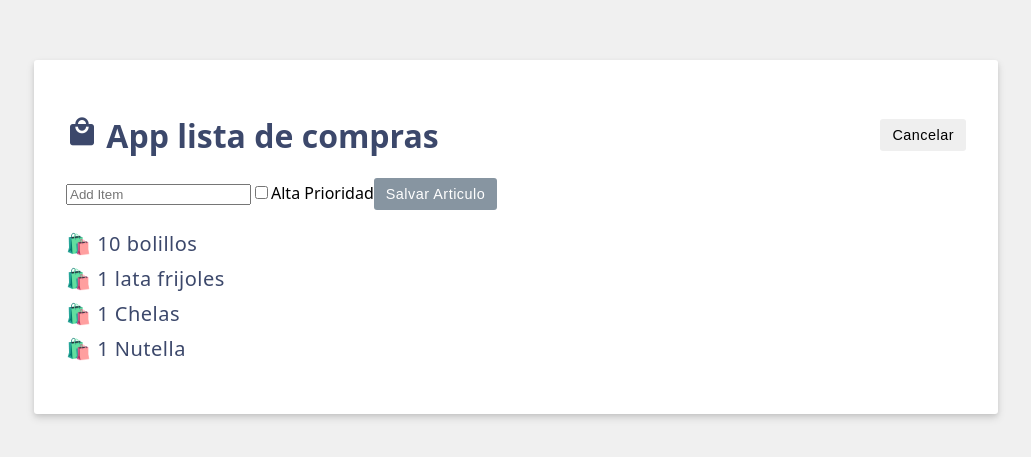
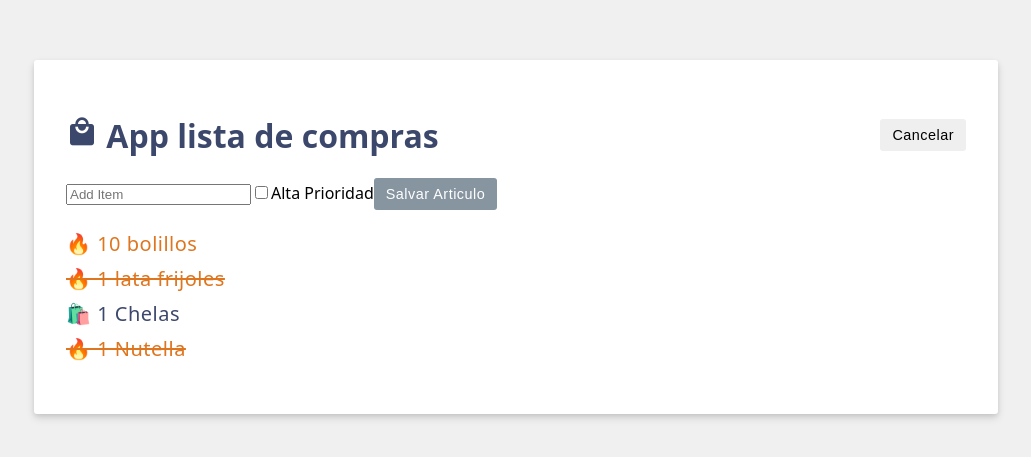
Before and after one commit to rivalcoba/DADM-2024B, a Vue app: page / in a window 1280 px wide. Shown: the part 163-620 px from the top of the page, without its empty margins (124-1155 px from the left). Built offline with nearby package versions, Linux system fonts and the light colour scheme.

Commit message:
🏗️ S13 Clases Estáticas

```diff
--- a/src/App.vue
+++ b/src/App.vue
@@ -5,10 +5,10 @@
   // --- items ---
   // Item-Model
   const items = ref([
-    {id:'0', label: '10 bolillos'},
-    {id:'1', label:'1 lata frijoles'},
-    {id:'2', label:'1 Chelas'},
-    {id:'3', label:'1 Nutella'},
+    {id:'0', label: '10 bolillos', purchased: false, priority: true},
+    {id:'1', label:'1 lata frijoles', purchased: true, priority: true},
+    {id:'2', label:'1 Chelas', purchased: false, priority: false},
+    {id:'3', label:'1 Nutella', purchased: true, priority: true},
   ]);
   // Item-Method
   const saveItem = () => {
@@ -71,7 +71,13 @@
   </form>
   <!-- Lista -->
   <ul>
-    <li v-for="item in items" :key="item.id"> 🛍️ {{ item.label }} </li>
+    <li
+      v-for="{label, id, purchased, priority} in items"
+      :key="id"
+      :class="{ strikeout: purchased, priority: priority}"
+      class="amazing">
+      {{priority ? "🔥": "🛍️"}} {{ label }}
+    </li>
   </ul>
   <p v-if="items.length === 0">🥀 NO HAY ELEMENTOS EN TU LISTA 🥀</p>
 </template>
```
